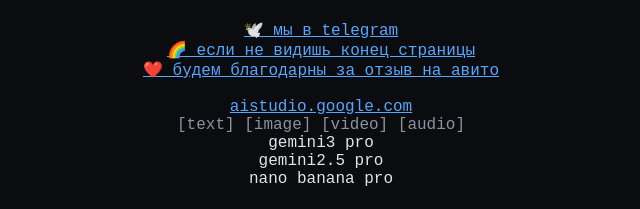
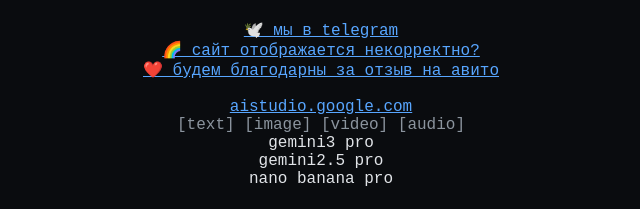
Before and after one commit to saltstudiohead/ai, a plain HTML site: page index.html in a window 1280 px wide. Shown: the top 209 px of the page, 319-959 px from the left. Drawn offline with Linux system fonts and the light colour scheme.

Commit message:
Update index.html

```diff
--- a/index.html
+++ b/index.html
@@ -9,7 +9,8 @@
     color: #e1e4e8;
     margin: 0;
     min-height: 100vh;
-    overflow: hidden;
+	overflow-x: hidden;
+    overflow-y: auto;
   }
 
   a { color: #58a6ff; }
@@ -17,7 +18,7 @@
 
   .models {
     display: block;
-    margin-bottom: 1.5em; /* отступ между блоками */
+    margin-bottom: 1.5em;
   }
 
   pre {
@@ -45,7 +46,7 @@
 <pre>
 
 <a href="https://t.me/saltnetwork" target="_blank" rel="noreferrer">🕊️ мы в telegram</a>
-<a href="https://1drv.ms/t/c/e3a3d40478c0af79/IQDbrFJ2_FcZSbJUbrz1bTH_AWHld9kWFDHSkXkfifW0t7M" target="_blank" rel="noreferrer">🌈 если не видишь конец страницы</a>
+<a href="https://1drv.ms/t/c/e3a3d40478c0af79/IQDbrFJ2_FcZSbJUbrz1bTH_AWHld9kWFDHSkXkfifW0t7M" target="_blank" rel="noreferrer">🌈 сайт отображается некорректно?</a>
 <a href="#" rel="noreferrer">❤️ будем благодарны за отзыв на авито<br><br></a>
 
 <a href="https://aistudio.google.com/" target="_blank" rel="noreferrer">aistudio.google.com</a>
```
